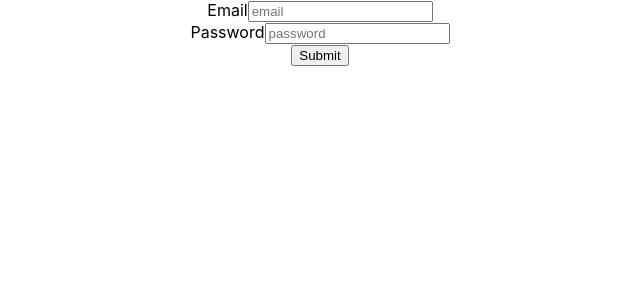
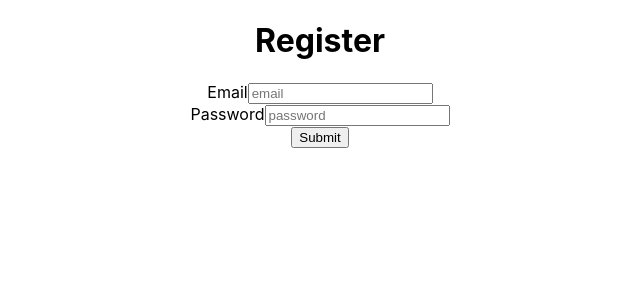
Before and after one commit to Raekweh/E-Commerce, a React (Create React App) app in the folder front-end/: page / in a window 1280 px wide. Shown: the top 300 px of the page, without its empty margins (320-960 px from the left). Built offline with nearby package versions, Linux system fonts and the light colour scheme.

Commit message:
Adding header

```diff
--- a/front-end/src/App.js
+++ b/front-end/src/App.js
@@ -7,7 +7,8 @@ class App extends Component {
   render() {
     return (
       <div className="App">
-        <Registerpage/>
+        <h1>Register</h1>
+        <Registerpage />
       </div>
     );
   }
--- a/package.json
+++ b/package.json
@@ -24,6 +24,7 @@
     "config": "^3.3.6",
     "express": "^4.17.1",
     "mongoose": "^6.1.1",
+    "react-router-dom": "^6.2.1",
     "validation": "^0.0.1"
   },
   "devDependencies": {
```
Also changed, not shown: 1 other file (tests, documents, lock files or other folders).
